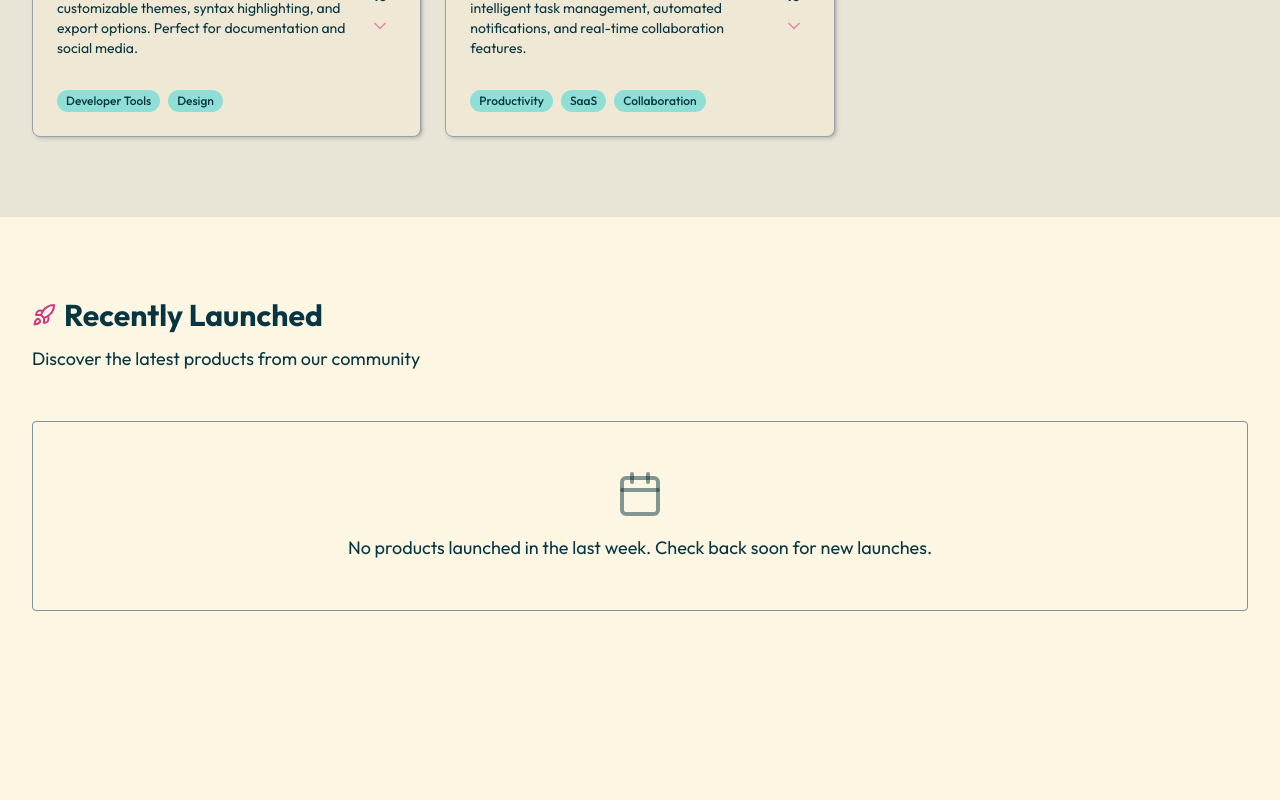
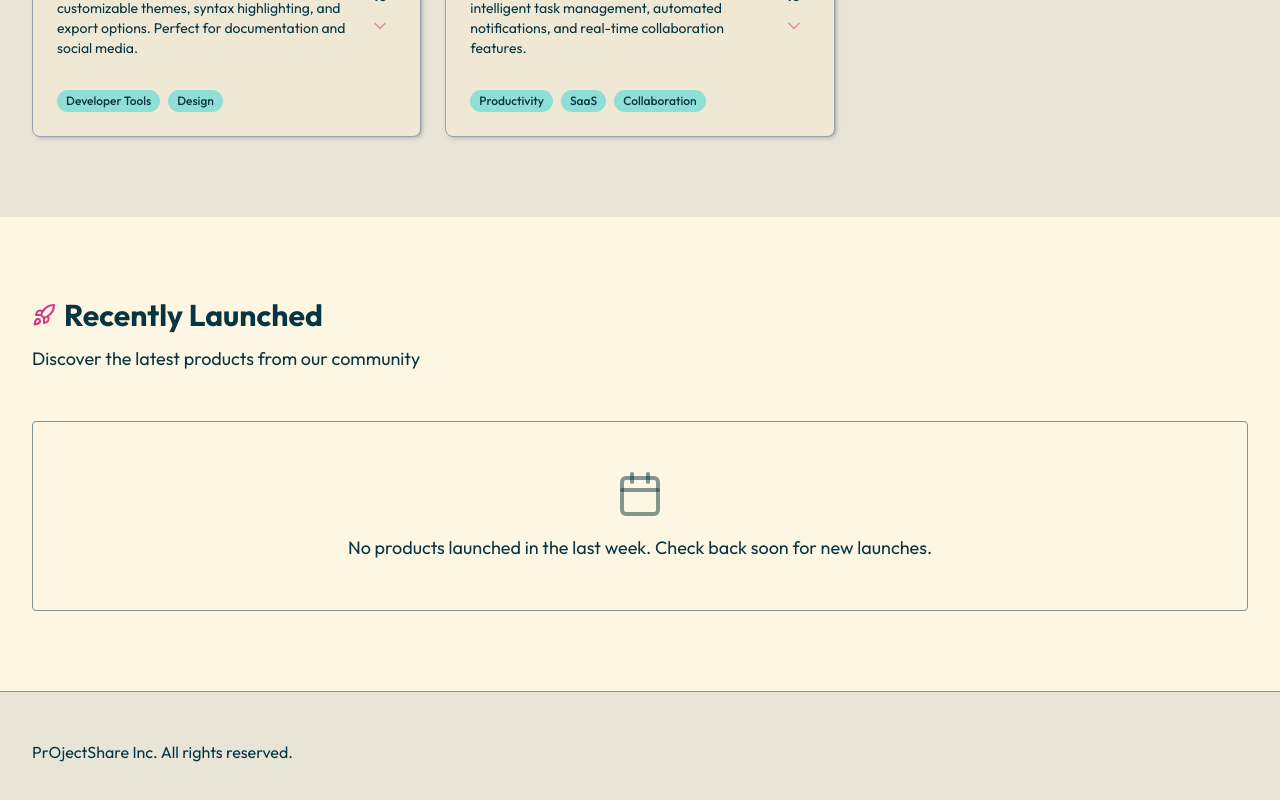
Before and after one commit to AyushDeuja/ProjectShare-Nextjs, a Next.js app: page / in a window 1280 px wide. Shown: the part 1352-2152 px from the top of the page. Before the commit the page ends 2043 px from the top, so only its background shows below. Built offline with nearby package versions, Linux system fonts and the light colour scheme.

Commit message:
footer created

```diff
--- a/components/common/footer.tsx
+++ b/components/common/footer.tsx
@@ -1,7 +1,11 @@
 import React from "react";
 
 const Footer = () => {
-  return <div></div>;
+  return (
+    <footer className="border-t bg-muted/20 py-12">
+      <div className="wrapper">PrOjectShare Inc. All rights reserved.</div>
+    </footer>
+  );
 };
 
 export default Footer;
```
